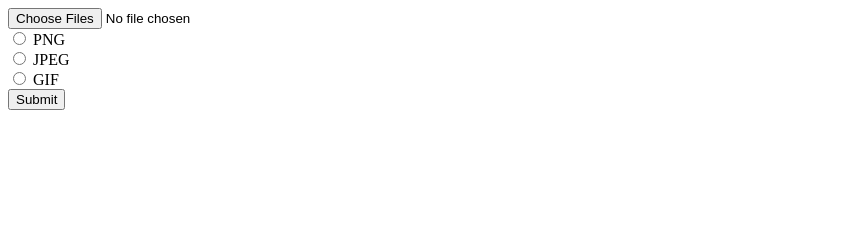
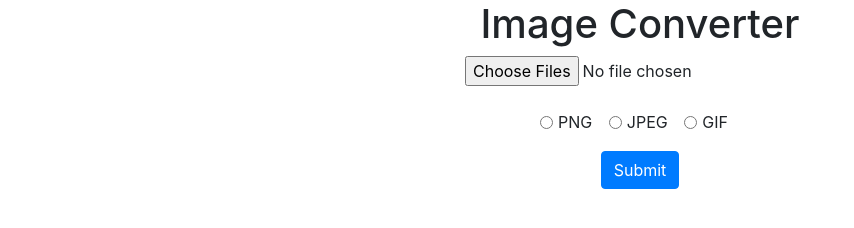
Before and after one commit to masonj188/imgconv, a plain HTML site: page static/index.html in a window 1280 px wide. Shown: the whole page, without its empty margins (0-854 px from the left). Drawn offline with nearby package versions, Linux system fonts and the light colour scheme.

Commit message:
incremental update

```diff
--- a/static/index.html
+++ b/static/index.html
@@ -1,28 +1,94 @@
 <!DOCTYPE html>
+<html lang="en">
+<!doctype html>
 <html lang="en">
 
 <head>
-    <meta charset="UTF-8" />
-    <meta name="viewport" content="width=device-width, initial-scale=1.0" />
+    <meta charset="utf-8">
+    <meta name="viewport" content="width=device-width, initial-scale=1, shrink-to-fit=no">
     <meta http-equiv="X-UA-Compatible" content="ie=edge" />
+
+    <link rel="stylesheet" href="https://stackpath.bootstrapcdn.com/bootstrap/4.5.2/css/bootstrap.min.css"
+        integrity="sha384-JcKb8q3iqJ61gNV9KGb8thSsNjpSL0n8PARn9HuZOnIxN0hoP+VmmDGMN5t9UJ0Z" crossorigin="anonymous">
+
     <title>Image Converter</title>
 </head>
 
 <body>
-    <form enctype="multipart/form-data" action="http://localhost:8080/upload" method="post">
-        <input type="file" name="image" multiple /><br>
+    <div class="container">
+        <div class="row">
+            <div class="col-12 text-center">
+                <h1>Image Converter</h1>
+            </div>
+        </div>
 
-        <input type="radio" id="png" name="format" value="png">
-        <label for="male">PNG</label><br>
+        <form id="imgForm" enctype="multipart/form-data" action="/upload" method="post">
+            <div class="form-group text-center">
+                <div class="row">
+                    <div class="col-4"></div>
+                    <div class="col-4">
+                        <input type="file" name="image" class="form-control-file" multiple /><br>
+                    </div>
+                    <div class="col-4"></div>
+                </div>
 
-        <input type="radio" id="jpeg" name="format" value="jpeg">
-        <label for="female">JPEG</label><br>
+                <div class="row">
+                    <div class="col-12">
+                        <div class="form-check form-check-inline">
+                            <input class="form-check-input" type="radio" name="format" id="png" value="png">
+                            <label class="form-check-label" for="png">PNG</label>
+                        </div>
 
-        <input type="radio" id="gif" name="format" value="gif">
-        <label for="other">GIF</label><br>
+                        <div class="form-check form-check-inline">
+                            <input class="form-check-input" type="radio" name="format" id="jpeg" value="jpeg">
+                            <label class="form-check-label" for="jpeg">JPEG</label>
+                        </div>
 
-        <input type="submit" value="Submit" />
-    </form>
+                        <div class="form-check form-check-inline">
+                            <input class="form-check-input" type="radio" name="format" id="gif" value="gif">
+                            <label class="form-check-label" for="gif">GIF</label>
+                        </div>
+                    </div>
+                </div>
+
+            </div>
+            <div class="row">
+                <div class="col-12 text-center">
+                    <button class="btn btn-primary" onclick="postForm('#imgForm')">Submit</button>
+                    <!-- <input class="btn btn-primary" type="submit" value="Submit"> -->
+                </div>
+            </div>
+
+
+        </form>
+    </div>
+
+    <script>
+
+
+        function postForm(formSelector) {
+            const formData = new FormData(document.querySelector(formSelector))
+
+            fetch('/upload',
+                {
+                    method: 'POST', // 'GET' , 'PUT' , 'DELETE' , etc. body:
+                    formData
+                })
+        }
+    </script>
+
+
+
+
+    <script src=" https://code.jquery.com/jquery-3.5.1.slim.min.js"
+        integrity="sha384-DfXdz2htPH0lsSSs5nCTpuj/zy4C+OGpamoFVy38MVBnE+IbbVYUew+OrCXaRkfj"
+        crossorigin="anonymous"></script>
+    <script src="https://cdn.jsdelivr.net/npm/popper.js@1.16.1/dist/umd/popper.min.js"
+        integrity="sha384-9/reFTGAW83EW2RDu2S0VKaIzap3H66lZH81PoYlFhbGU+6BZp6G7niu735Sk7lN"
+        crossorigin="anonymous"></script>
+    <script src="https://stackpath.bootstrapcdn.com/bootstrap/4.5.2/js/bootstrap.min.js"
+        integrity="sha384-B4gt1jrGC7Jh4AgTPSdUtOBvfO8shuf57BaghqFfPlYxofvL8/KUEfYiJOMMV+rV"
+        crossorigin="anonymous"></script>
 </body>
 
 </html>
```
Also changed, not shown: 1 other file.
